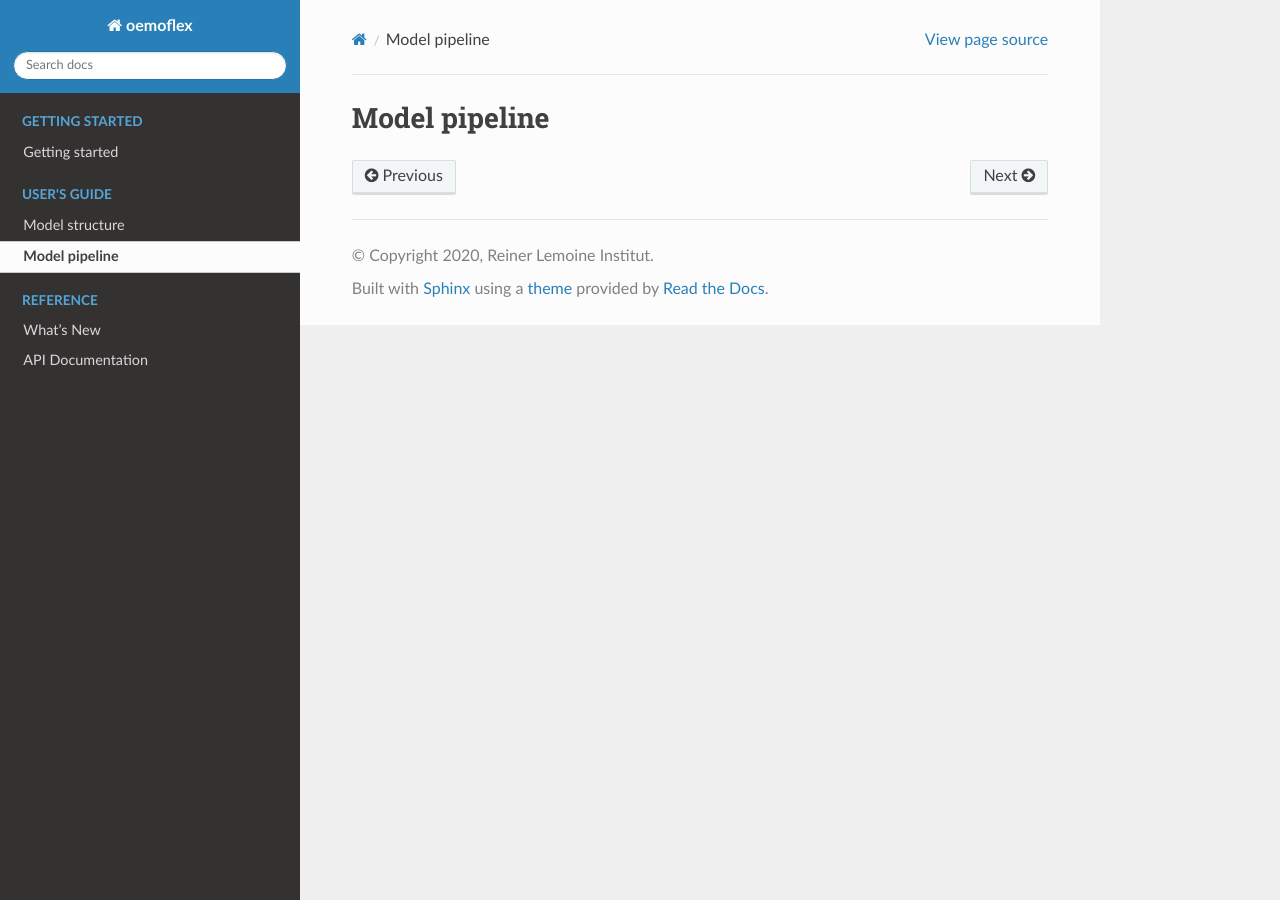
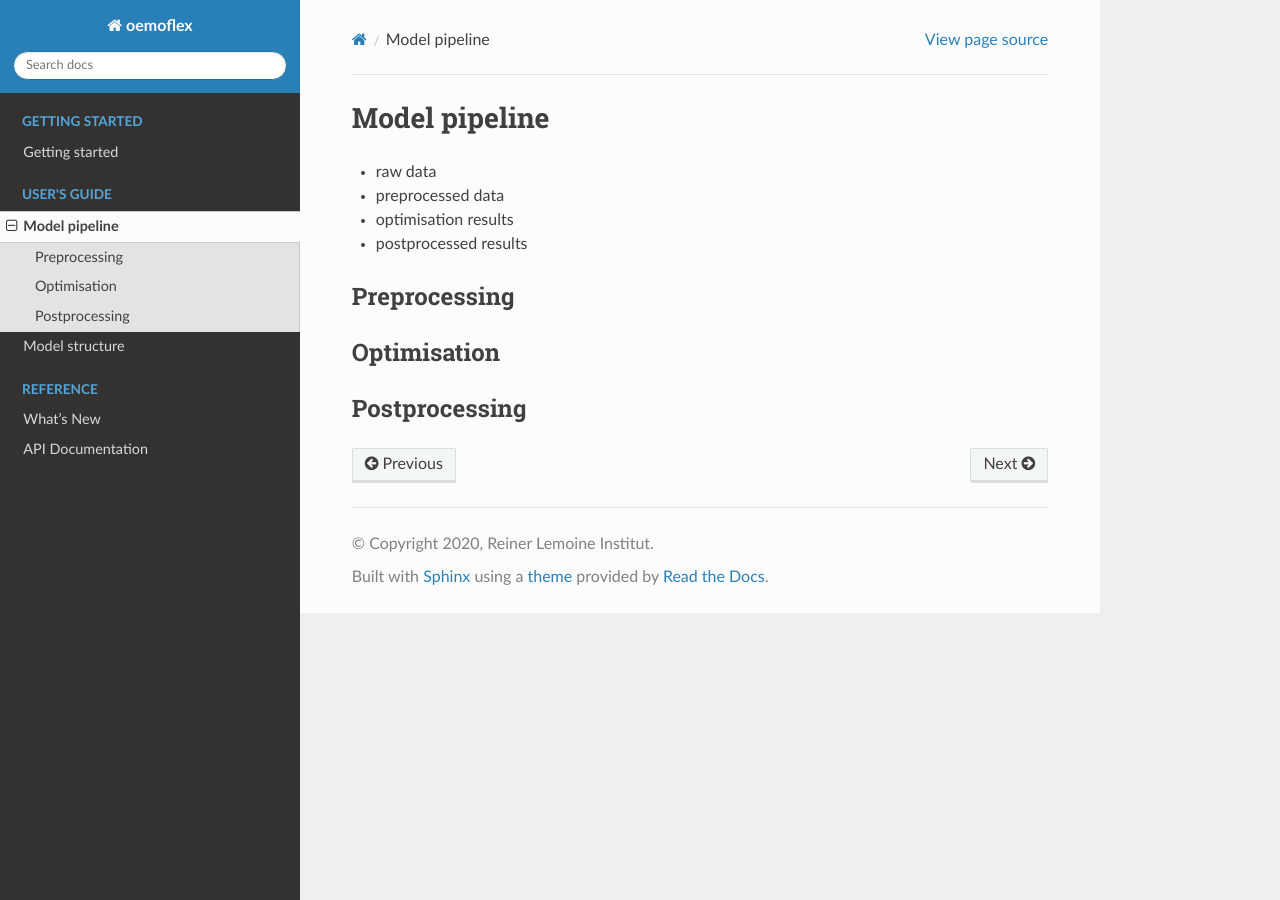
Before and after one commit to modex-flexmex/oemof-flexmex, a Sphinx documentation site: the page built from docs/model_pipeline.rst, in a window 1280 px wide. Built offline with Sphinx 7.4.7 and the Read the Docs theme 2.0.0, drawn with Linux system fonts in a browser that asks for light colours; formulas are drawn with MathJax 3.

Commit message:
Reorder chapters

```diff
--- a/docs/index.rst
+++ b/docs/index.rst
@@ -16,8 +16,8 @@ Welcome to oemoflex's documentation!
    :maxdepth: 2
    :caption: User's guide
 
+   model_pipeline
    model_structure
-   model_pipeline
 
 .. toctree::
    :maxdepth: 2
--- a/docs/model_pipeline.rst
+++ b/docs/model_pipeline.rst
@@ -3,3 +3,17 @@
 ~~~~~~~~~~~~~~
 Model pipeline
 ~~~~~~~~~~~~~~
+
+* raw data
+* preprocessed data
+* optimisation results
+* postprocessed results
+
+Preprocessing
+=============
+
+Optimisation
+============
+
+Postprocessing
+==============
--- a/docs/model_structure.rst
+++ b/docs/model_structure.rst
@@ -13,6 +13,9 @@ oemoflex is a model of the integrated European energy system, featuring many fle
 
 Data format
 ===========
+
+The preprocessing brings the raw data into the data defined data format that serves as input for
+the optimisation.
 
 Elements
 --------
```
